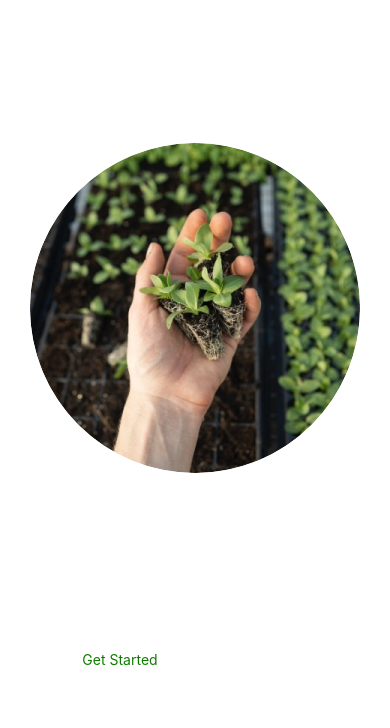
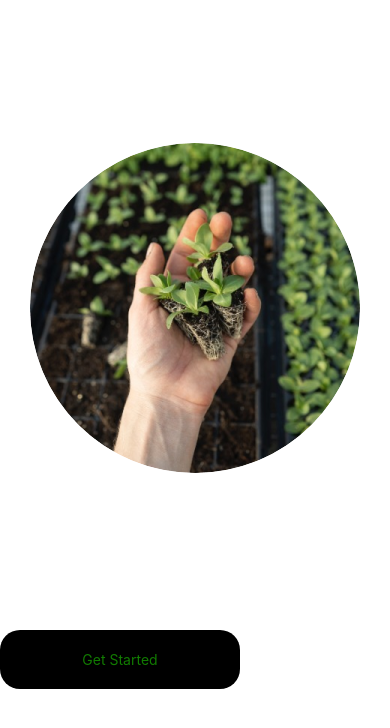
Before and after one commit to anirudh-mk/agriculture-automation-using-iot-frontend-app, a React Native app: screen / in a window 390 px wide. Shown: the top 728 px of the page. Built offline with nearby package versions, Linux system fonts and the light colour scheme.

Commit message:
components/TextButton.js)Some property changed

```diff
--- a/components/TextButton.js
+++ b/components/TextButton.js
@@ -9,7 +9,8 @@ const TextButton = ({ color, height, width, top, border_radious, name, text_colo
             top:top,
             borderRadius:border_radious,
             alignItems:'center',
-            justifyContent:'center'
+            justifyContent:'center',
+            backgroundColor:color,
             }}>
             <Text style={{color:text_color}}>{name}</Text>
         </View>
```
